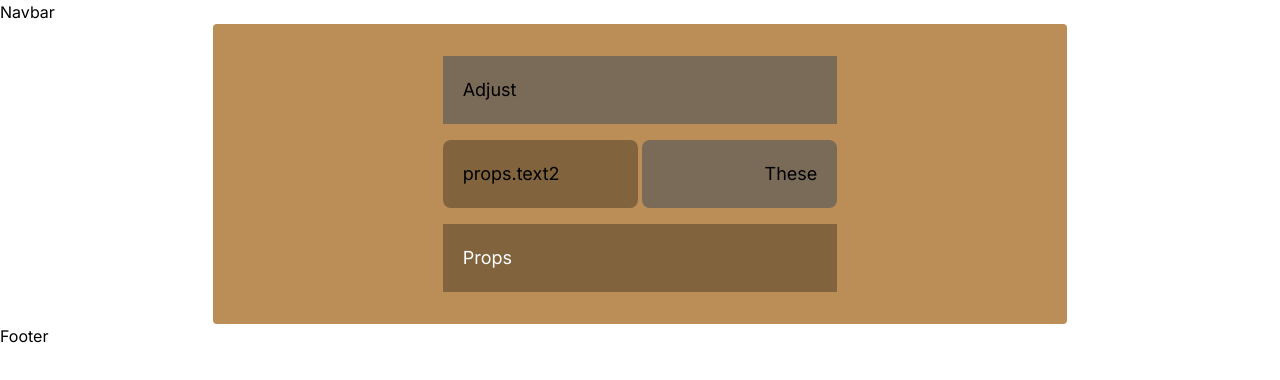
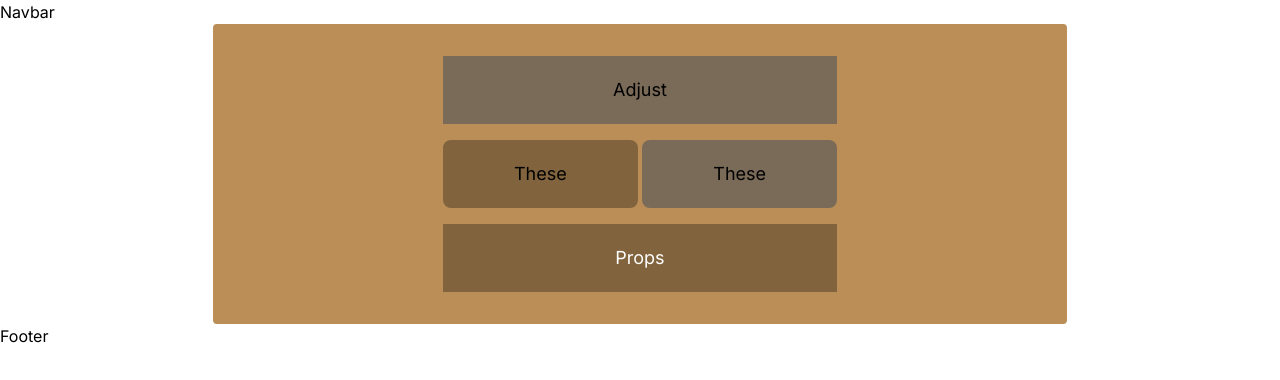
Before and after one commit to acm-ucr/hcg, a Next.js app: page / in a window 1280 px wide. Shown: the top 380 px of the page. Built offline with nearby package versions, Linux system fonts and the light colour scheme.

Commit message:
Adjusted text for fourth div to appropriate value

```diff
--- a/src/components/Example.tsx
+++ b/src/components/Example.tsx
@@ -1,14 +1,14 @@
 const Example = (props: { text1: string; text2: string; text3: string }) => {
   return (
     <div className="bg-hcg-gold flex w-2/3 flex-col items-center gap-1 justify-self-center p-8 rounded-sm text-lg">
-        <div className="bg-hcg-pastel-brown w-1/2 p-5 text-left mb-3">{props.text1}</div>
+        <div className="bg-hcg-pastel-brown w-1/2 p-5 text-center mb-3">{props.text1}</div>
 
         <div className="flex w-1/2 flex-row gap-1 mb-3">
-            <div className="bg-hcg-medium-brown w-full p-5 text-left rounded-lg">props.text2</div>
-            <div className="bg-hcg-pastel-brown w-full p-5 text-right rounded-lg">{props.text2}</div>
+            <div className="bg-hcg-medium-brown w-full p-5 text-center rounded-lg">{props.text2}</div>
+            <div className="bg-hcg-pastel-brown w-full p-5 text-center rounded-lg">{props.text2}</div>
         </div>
 
-        <div className="bg-hcg-medium-brown w-1/2 p-5 text-left text-white">Props</div>
+          <div className="bg-hcg-medium-brown w-1/2 p-5 text-center text-white">{props.text3}</div>
     </div>
   );
 };
```
